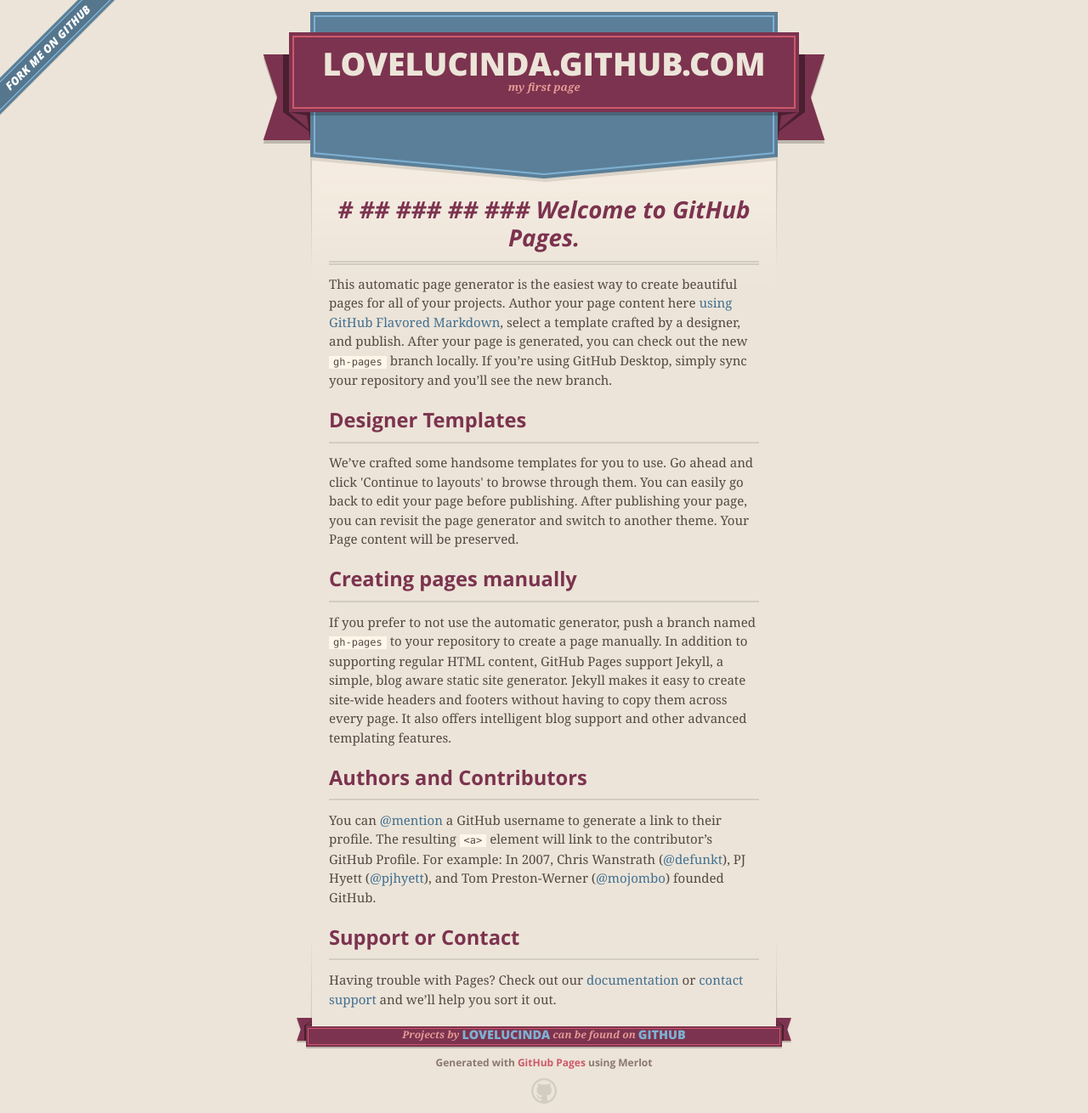
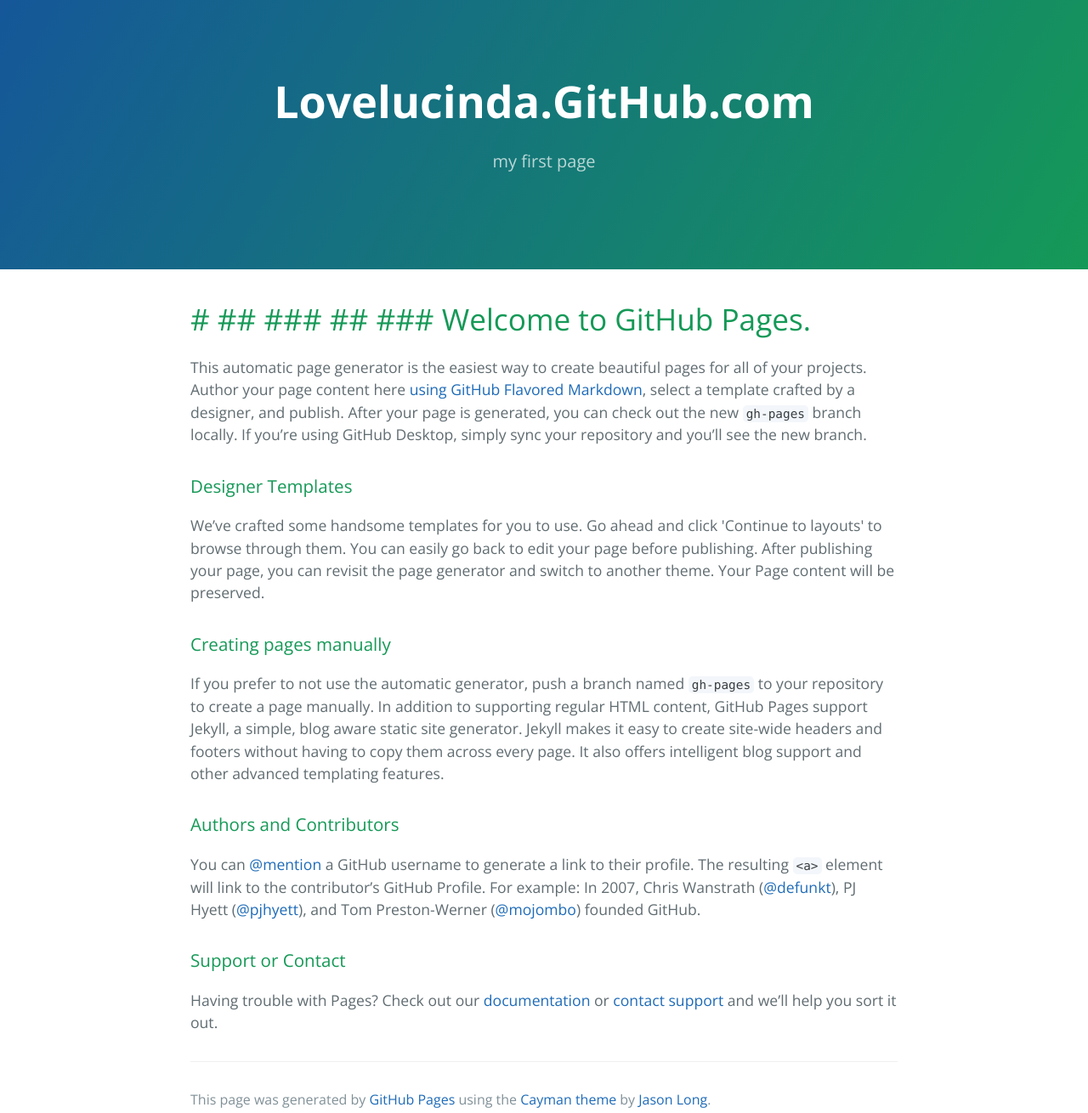
Before and after one commit to LoveLucinda/lovelucinda.github.com, a plain HTML site: page index.html in a window 1280 px wide. Shown: the whole page at 85% size. Drawn offline with nearby package versions, Linux system fonts and the light colour scheme.

Commit message:
Replace master branch with page content via GitHub

```diff
--- a/index.html
+++ b/index.html
@@ -1,51 +1,22 @@
 <!DOCTYPE html>
-<html>
+<html lang="en-us">
   <head>
-    <meta charset='utf-8'>
-    <meta http-equiv="X-UA-Compatible" content="chrome=1">
-    <meta name="viewport" content="width=640">
+    <meta charset="UTF-8">
+    <title>Lovelucinda.GitHub.com by LoveLucinda</title>
+    <meta name="viewport" content="width=device-width, initial-scale=1">
+    <link rel="stylesheet" type="text/css" href="stylesheets/normalize.css" media="screen">
+    <link href='https://fonts.googleapis.com/css?family=Open+Sans:400,700' rel='stylesheet' type='text/css'>
+    <link rel="stylesheet" type="text/css" href="stylesheets/stylesheet.css" media="screen">
+    <link rel="stylesheet" type="text/css" href="stylesheets/github-light.css" media="screen">
+  </head>
+  <body>
+    <section class="page-header">
+      <h1 class="project-name">Lovelucinda.GitHub.com</h1>
+      <h2 class="project-tagline">my first page</h2>
+    </section>
 
-    <link rel="stylesheet" href="stylesheets/core.css" media="screen">
-    <link rel="stylesheet" href="stylesheets/mobile.css" media="handheld, only screen and (max-device-width:640px)">
-    <link rel="stylesheet" href="stylesheets/github-light.css">
-
-    <script type="text/javascript" src="javascripts/modernizr.js"></script>
-    <script type="text/javascript" src="https://ajax.googleapis.com/ajax/libs/jquery/1.7.1/jquery.min.js"></script>
-    <script type="text/javascript" src="javascripts/headsmart.min.js"></script>
-    <script type="text/javascript">
-      $(document).ready(function () {
-        $('#main_content').headsmart()
-      })
-    </script>
-    <title>Lovelucinda.GitHub.com by LoveLucinda</title>
-  </head>
-
-  <body>
-    <a id="forkme_banner" href="https://github.com/LoveLucinda">View on GitHub</a>
-    <div class="shell">
-
-      <header>
-        <span class="ribbon-outer">
-          <span class="ribbon-inner">
-            <h1>Lovelucinda.GitHub.com</h1>
-            <h2>my first page</h2>
-          </span>
-          <span class="left-tail"></span>
-          <span class="right-tail"></span>
-        </span>
-      </header>
-
-      <div id="no-downloads">
-        <span class="inner">
-        </span>
-      </div>
-
-
-      <span class="banner-fix"></span>
-
-
-      <section id="main_content">
-        <h1>
+    <section class="main-content">
+      <h1>
 <a id="-----welcome-to-github-pages" class="anchor" href="#-----welcome-to-github-pages" aria-hidden="true"><span aria-hidden="true" class="octicon octicon-link"></span></a># ## ### ## ### Welcome to GitHub Pages.</h1>
 
 <p>This automatic page generator is the easiest way to create beautiful pages for all of your projects. Author your page content here <a href="https://guides.github.com/features/mastering-markdown/">using GitHub Flavored Markdown</a>, select a template crafted by a designer, and publish. After your page is generated, you can check out the new <code>gh-pages</code> branch locally. If you’re using GitHub Desktop, simply sync your repository and you’ll see the new branch.</p>
@@ -69,21 +40,13 @@
 <a id="support-or-contact" class="anchor" href="#support-or-contact" aria-hidden="true"><span aria-hidden="true" class="octicon octicon-link"></span></a>Support or Contact</h3>
 
 <p>Having trouble with Pages? Check out our <a href="https://help.github.com/pages">documentation</a> or <a href="https://github.com/contact">contact support</a> and we’ll help you sort it out.</p>
-      </section>
 
-      <footer>
-        <span class="ribbon-outer">
-          <span class="ribbon-inner">
-            <p>Projects by <a href="https://github.com/LoveLucinda">LoveLucinda</a> can be found on <a href="https://github.com/LoveLucinda">GitHub</a></p>
-          </span>
-          <span class="left-tail"></span>
-          <span class="right-tail"></span>
-        </span>
-        <p>Generated with <a href="https://pages.github.com">GitHub Pages</a> using Merlot</p>
-        <span class="octocat"></span>
+      <footer class="site-footer">
+
+        <span class="site-footer-credits">This page was generated by <a href="https://pages.github.com">GitHub Pages</a> using the <a href="https://github.com/jasonlong/cayman-theme">Cayman theme</a> by <a href="https://twitter.com/jasonlong">Jason Long</a>.</span>
       </footer>
 
-    </div>
+    </section>
 
 
   </body>
```
